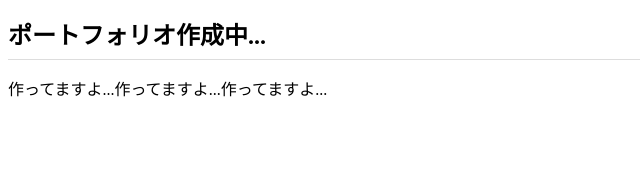
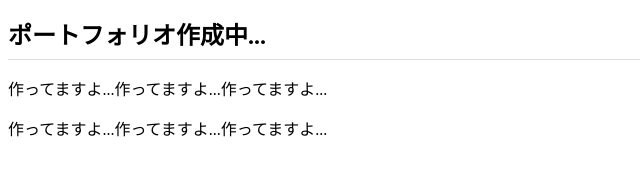
Before and after one commit to kubooooooo/kubooooooo.github.io, a plain HTML site: page index.html in a window 1280 px wide. Shown: the whole page, without its empty margins (0-640 px from the left). Drawn offline with Linux system fonts and the light colour scheme.

Commit message:
Add files via upload

```diff
--- a/index.html
+++ b/index.html
@@ -10,5 +10,6 @@
 <body>
   <h1>ポートフォリオ作成中...</h1>
   <p>作ってますよ...作ってますよ...作ってますよ...</p>
+  <p>作ってますよ...作ってますよ...作ってますよ...</p>
 </body>
 </html>
```
